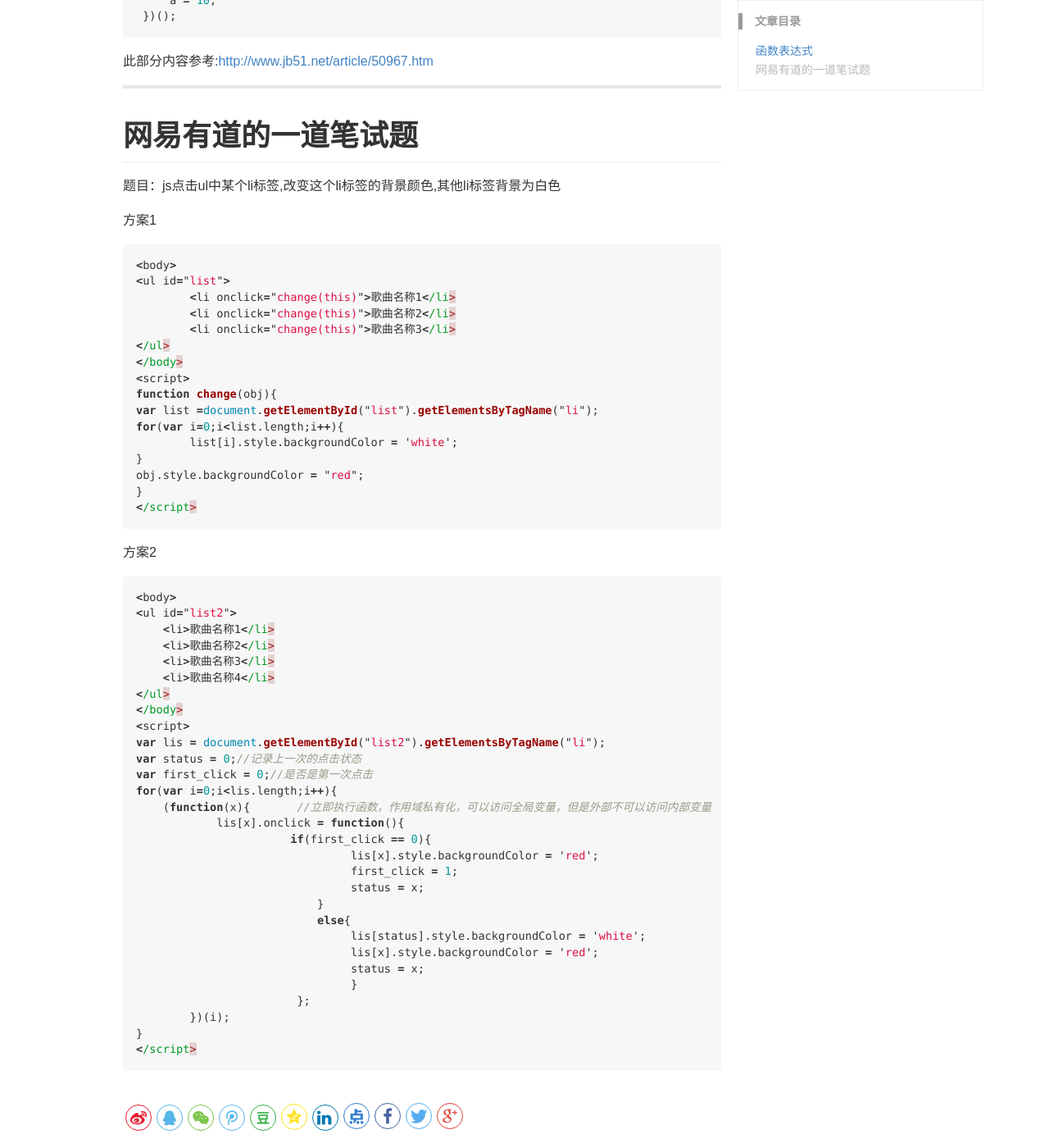
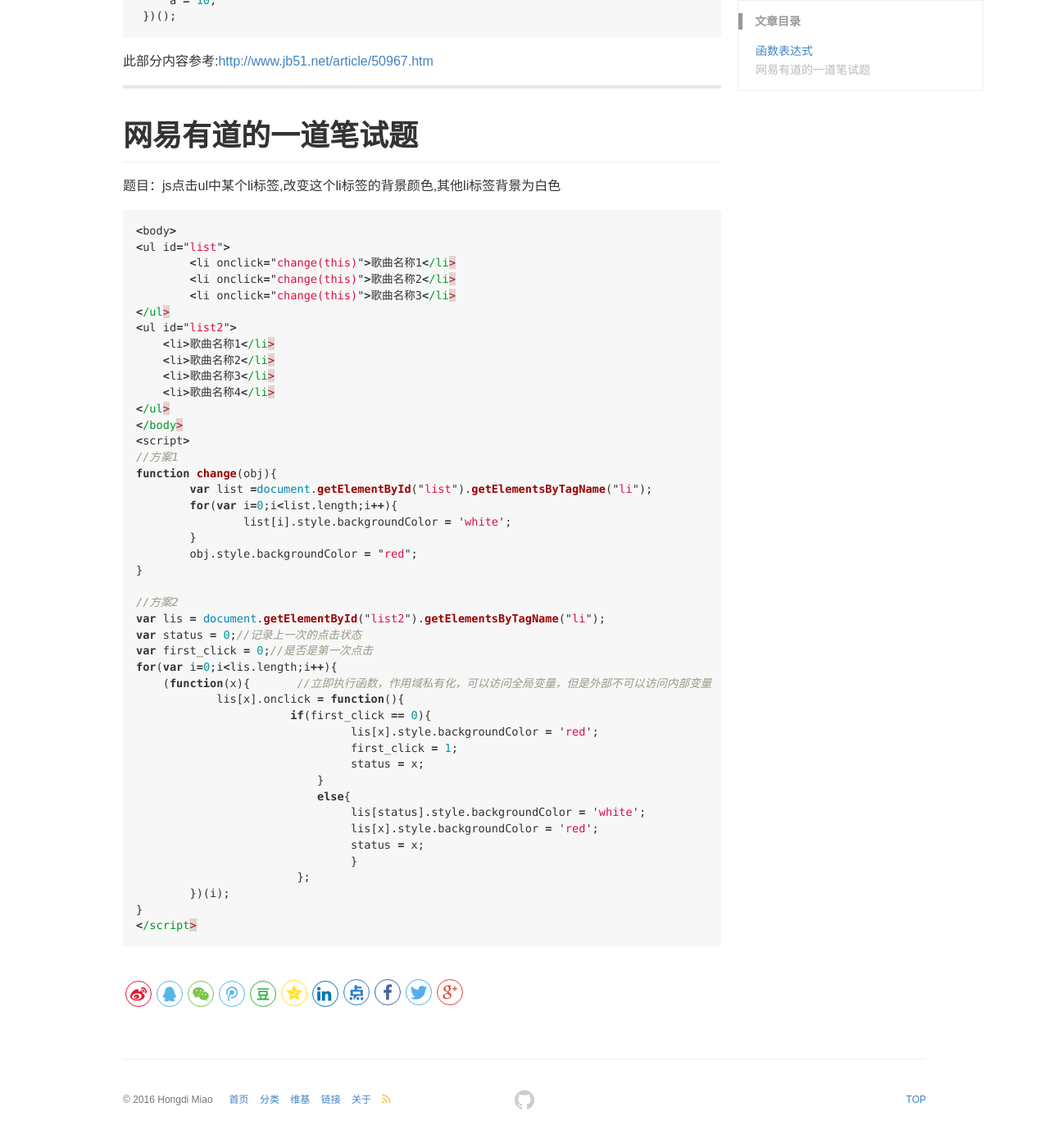
Before and after one commit to MissMiao/blog, a Jekyll site: the page built from _posts/2016_8M/2016-08-25-function.md, in a window 1280 px wide and 1400 px high, scrolled down 1272 px. Shown: the whole window at 82% size. Built offline with Jekyll 4.4.1, drawn with Linux system fonts in a browser that asks for light colours; comment, search, counter and statistics services are not loaded; part of the change alters nothing that is shown.

Commit message:
Update 2016-08-25-function.md

````diff
--- a/_posts/2016_8M/2016-08-25-function.md
+++ b/_posts/2016_8M/2016-08-25-function.md
@@ -63,7 +63,6 @@ var a = 100;
 
 题目：js点击ul中某个li标签,改变这个li标签的背景颜色,其他li标签背景为白色
 
-方案1
 ```js
 <body>
 <ul id="list">
@@ -71,21 +70,6 @@ var a = 100;
 	<li onclick="change(this)">歌曲名称2</li>
 	<li onclick="change(this)">歌曲名称3</li>
 </ul>
-</body>
-<script>
-function change(obj){
-var list =document.getElementById("list").getElementsByTagName("li");
-for(var i=0;i<list.length;i++){
-	list[i].style.backgroundColor = 'white';
-}
-obj.style.backgroundColor = "red";
-}
-</script>
-```
-
-方案2
-```js
-<body>
 <ul id="list2">
     <li>歌曲名称1</li>
     <li>歌曲名称2</li>
@@ -94,6 +78,16 @@ obj.style.backgroundColor = "red";
 </ul>
 </body>
 <script>
+//方案1
+function change(obj){
+	var list =document.getElementById("list").getElementsByTagName("li");
+	for(var i=0;i<list.length;i++){
+		list[i].style.backgroundColor = 'white';
+	}
+	obj.style.backgroundColor = "red";
+}
+
+//方案2
 var lis = document.getElementById("list2").getElementsByTagName("li");
 var status = 0;//记录上一次的点击状态
 var first_click = 0;//是否是第一次点击
````
